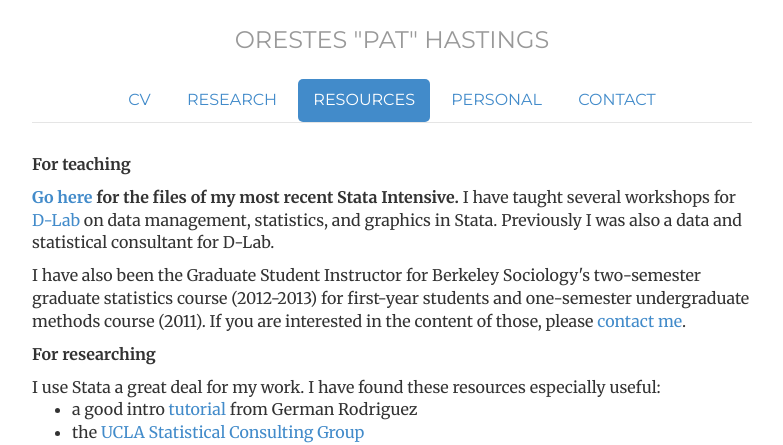
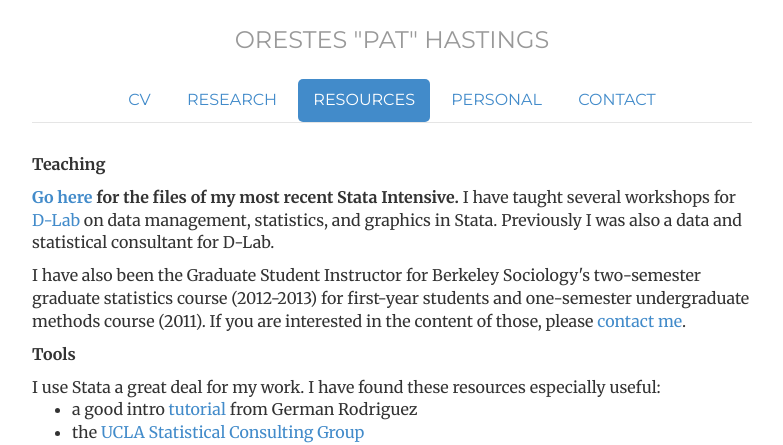
Before and after one commit to ophastings/ophastings.github.io, a Jekyll site: the page built from resources/index.html, in a window 1280 px wide. Shown: the top 445 px of the page, without its empty margins (248-1031 px from the left). Built offline with Jekyll 4.4.1, drawn with Linux system fonts in a browser that asks for light colours; comment, search, counter and statistics services are not loaded.

Commit message:
Update index.html

```diff
--- a/resources/index.html
+++ b/resources/index.html
@@ -9,7 +9,7 @@ contact: passive
 description: Resources page of ophastings.com, the website of Orestes Hastings, a sociology PhD candidate at UC Berkeley
 ---
 
-<b><p>For teaching</p></b>
+<b><p>Teaching</p></b>
 <p> <b><a href="../stataintensive">Go here</a> for the files of my most recent Stata Intensive.</b> I have taught several workshops
 	for <a href = "http://dlab.berkeley.edu/people/pat-hastings">D-Lab</a> on data management, statistics, and graphics
 	in Stata. Previously I was also a data and statistical consultant for D-Lab.
@@ -20,7 +20,7 @@ description: Resources page of ophastings.com, the website of Orestes Hastings,
 	If you are interested in the content of those, please <a href="../contact">contact me</a>.
 </p>
 
-<b><p>For researching</p></b>
+<b><p>Tools</p></b>
 I use Stata a great deal for my work. I have found these resources especially useful:
 <ul>
 	<li>a good intro <a title="http://data.princeton.edu/stata/" href="http://data.princeton.edu/stata/">tutorial</a> from German Rodriguez</li>
```
